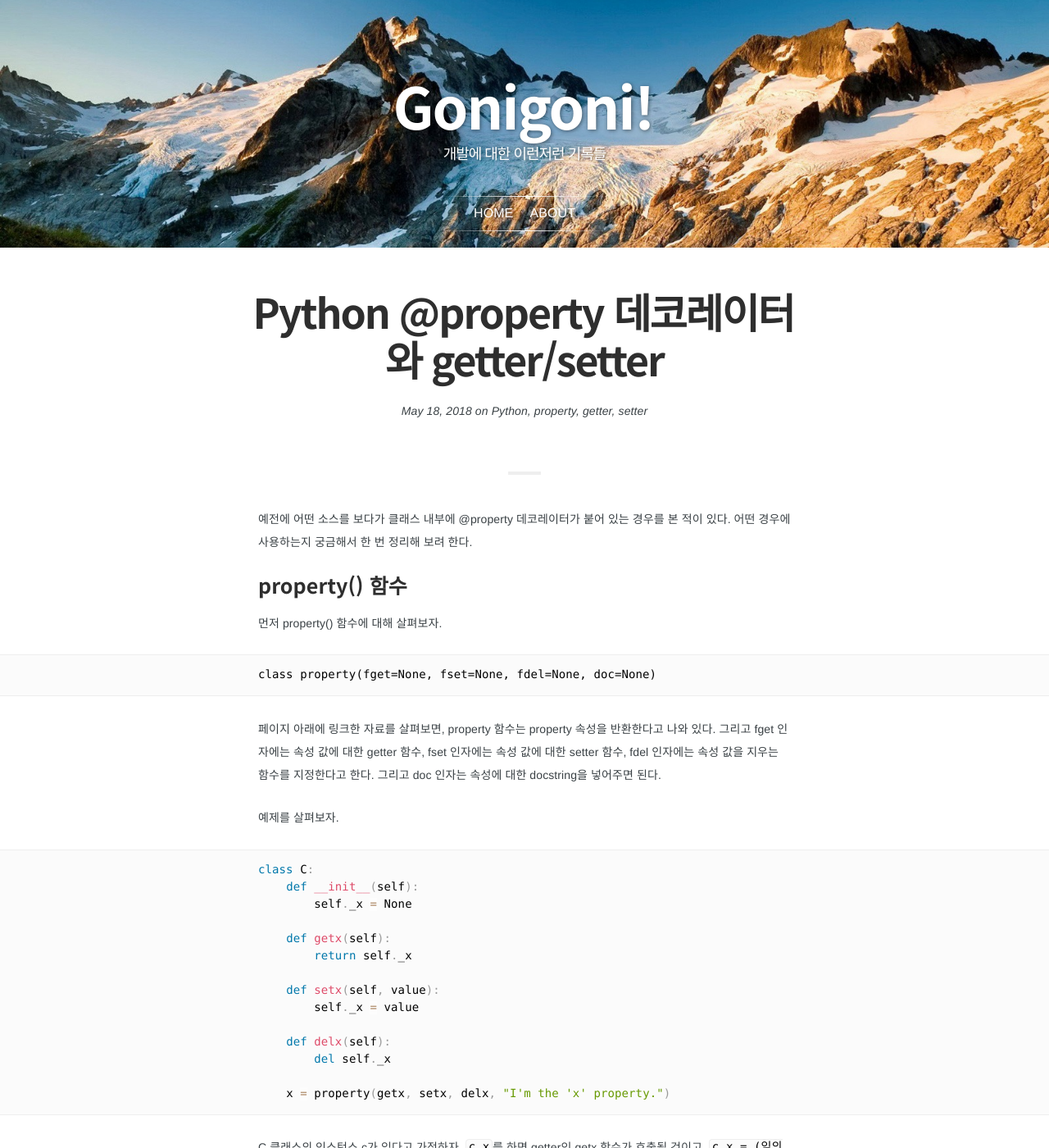
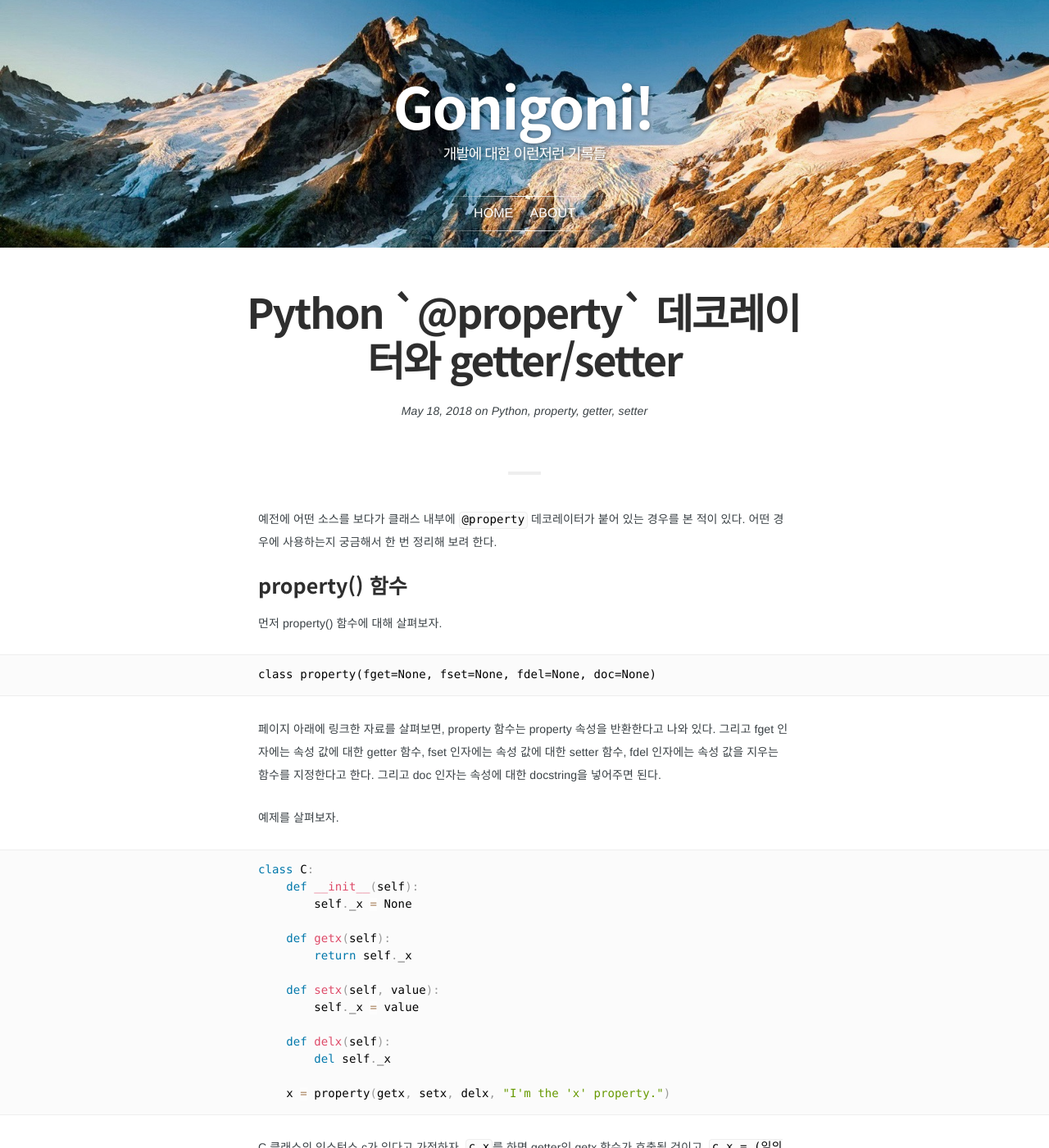
Before and after one commit to rubysoho07/rubysoho07.github.io, a Jekyll site: the page built from _posts/2018-05-18-python-property-decorator.md, in a window 1280 px wide and 1400 px high. Shown: the whole window at 82% size. Built offline with Jekyll 4.4.1, drawn with Linux system fonts in a browser that asks for light colours; some web fonts are replaced; comment, search, counter and statistics services are not loaded; some of the changed text lies outside the part shown.

```diff
--- a/_posts/2018-05-18-python-property-decorator.md
+++ b/_posts/2018-05-18-python-property-decorator.md
@@ -1,12 +1,12 @@
 ---
 layout: post
-title: "Python @property 데코레이터와 getter/setter"
+title: "Python `@property` 데코레이터와 getter/setter"
 categories: Python
 tags: Python, property, getter, setter
 comments: true
 ---
 
-예전에 어떤 소스를 보다가 클래스 내부에 @property 데코레이터가 붙어 있는 경우를 본 적이 있다. 어떤 경우에 사용하는지 궁금해서 한 번 정리해 보려 한다.
+예전에 어떤 소스를 보다가 클래스 내부에 `@property` 데코레이터가 붙어 있는 경우를 본 적이 있다. 어떤 경우에 사용하는지 궁금해서 한 번 정리해 보려 한다.
 
 ### property() 함수
 
@@ -39,7 +39,7 @@
 
 C 클래스의 인스턴스 c가 있다고 가정하자. `c.x`를 하면 getter인 getx 함수가 호출될 것이고, `c.x = (임의의 값)`을 수행하면 setter인 setx를 호출할 것이다. 그리고 del c.x를 수행하면 deleter인 delx가 호출될 것이다.
 
-### @property decorator
+### `@property` decorator
 
 아래에 있는 예제를 살펴보자.
 
```
